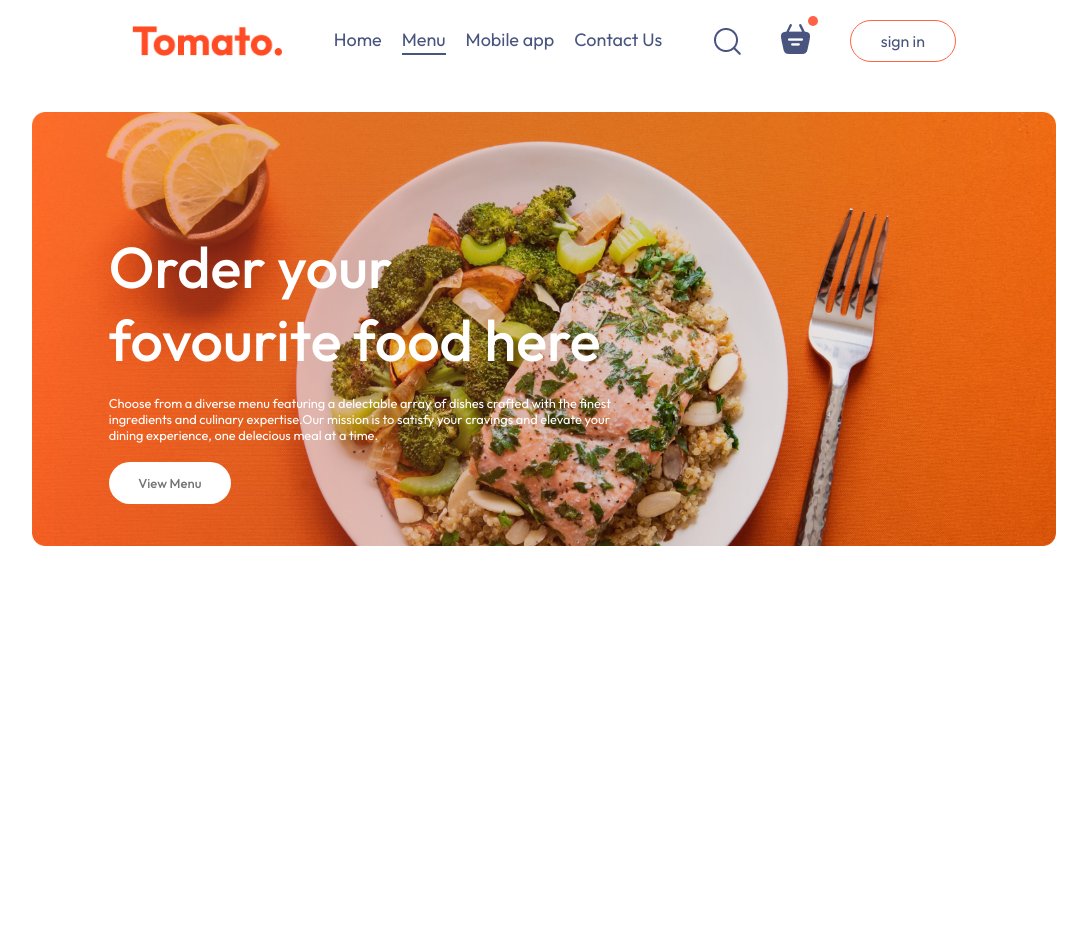
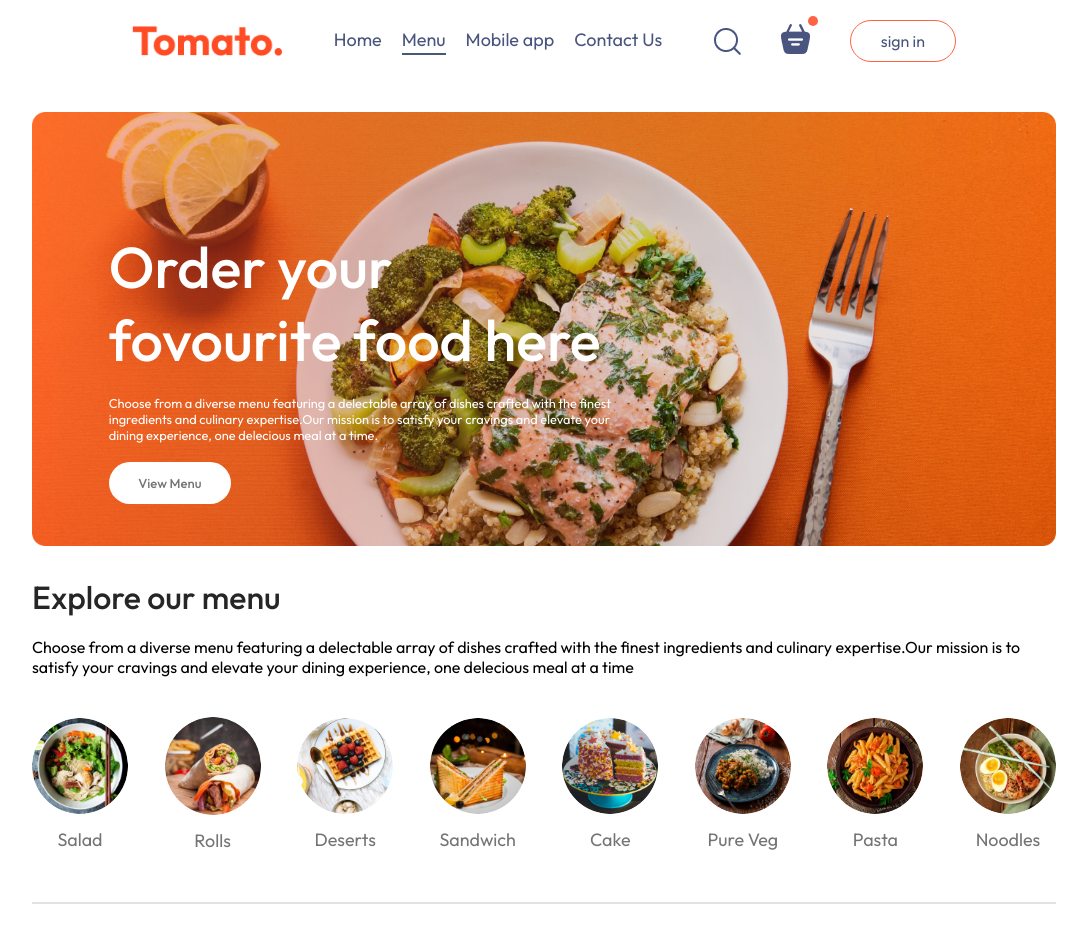
Before and after one commit to MungaiHub/react-food-delivery, a React (Vite) app in the folder frontend/: page / in a window 1280 px wide. Shown: the top 949 px of the page, without its empty margins (96-1183 px from the left). Before the commit the page ends 800 px from the top, so only its background shows below. Built offline with nearby package versions, Linux system fonts and the light colour scheme.

Commit message:
Added ExploreMenu, FoodDisplay, and FoodItem components with StoreContext integration and category-based rendering

```diff
--- /dev/null
+++ b/frontend/src/Context/StoreContext.jsx
@@ -0,0 +1,18 @@
+import { createContext } from "react";
+import { food_list } from "../assets/assets";
+
+export const StoreContext = createContext(null);
+
+const StoreContextProvider = (props) => {
+  const contextValue = {
+    food_list
+  };
+
+  return (
+    <StoreContext.Provider value={contextValue}>
+      {props.children}
+    </StoreContext.Provider>
+  );
+};
+
+export default StoreContextProvider;
--- a/frontend/src/components/ExploreMenu/ExploreMenu.css
+++ b/frontend/src/components/ExploreMenu/ExploreMenu.css
@@ -0,0 +1,49 @@
+.explore-menu{
+    display:flex;
+    flex-direction:column ;
+    gap:20px;
+}
+.explore-menu h1{
+    color:#262626;
+    font-weight: 500;
+}
+.explore-menu-text{
+    max-width:60%;
+    columns:#808080
+}
+.explore-menu-list{
+    display:flex;
+    justify-content: space-between;
+    align-items:center;
+    gap:30px;
+    text-align: center;
+    margin:20px 0px;
+    margin:20px 0px;
+    overflow-x:scroll;
+}
+.explore-menu-list::-webkit-scrollbar{
+    display:none;
+}
+.explore-menu-list-item img{
+    width: 7.5vw;
+    min-width:80px;
+    cursor: pointer;
+    border-radius: 50%;
+    transition: 0.2s;
+}
+.explore-menu-list-item p{
+    margin-top: 10px;
+    color: #747474;
+    font-size: max(1.4vw,16px);
+    cursor:pointer;
+}
+.explore-menu hr{
+    margin:10px 0px;
+    height:2px;
+    background-color: #e2e2e2;
+    border:none;
+}
+.explore-menu-list-item .active{
+    border: 4px solid tomato;
+    padding:2px;
+}
--- a/frontend/src/components/ExploreMenu/ExploreMenu.jsx
+++ b/frontend/src/components/ExploreMenu/ExploreMenu.jsx
@@ -1,9 +1,22 @@
 import React from 'react';
 import './ExploreMenu.css'
-const ExplorerMenu = () => {
+import { menu_list } from '../../assets/assets'
+const ExploreMenu = ({category,setCategory}) => {
   return (
-    <div>
-
+    <div className='explore-menu' id='explore-menu'>
+      <h1>Explore our menu</h1>
+      <p className='explore-menu-test'>Choose from a diverse menu featuring a delectable array of dishes crafted with the finest ingredients and culinary expertise.Our mission is to satisfy your cravings and elevate your dining experience, one delecious meal at a time</p>
+      <div className="explore-menu-list">
+        {menu_list.map((item, index)=>{
+          return(
+            <div onClick={()=>setCategory(prev=>prev===item.menu_name?"All":item.menu_name)} key={index} className="explore-menu-list-item">
+              <img className={category===item.menu_name?"active":""} src={item.menu_image} alt="" />
+              <p>{item.menu_name}</p>
+            </div>
+          )
+        })}
+      </div>
+      <hr/>
     </div>
   );
 }
--- /dev/null
+++ b/frontend/src/components/FoodDisplay/FoodDisplay.css
@@ -0,0 +1,14 @@
+.food-display{
+    margin-top:30px;
+}
+.food-display h2{
+    font-size:max(2vw,24px);
+    font-weight: 600;
+}
+.food-display-list{
+    display:grid;
+    grid-template-columns: repeat(auto-fill,minmax(240px,1fr));
+    margin-top: 30px;
+    gap:30px;
+    row-gap:50px;
+}
--- /dev/null
+++ b/frontend/src/components/FoodDisplay/FoodDisplay.jsx
@@ -0,0 +1,22 @@
+import React, { useContext } from 'react';
+import './FoodDisplay.css';
+import { StoreContext } from '../../Context/StoreContext';
+import FoodItem from '../FoodItem/FoodItem';
+
+
+const FoodDisplay = ({ category }) => {
+  const { food_list } = useContext(StoreContext);
+
+  return (
+    <div className='food-display' id='food-display'>
+      <h2>Top dishes near you</h2>
+      <div className="food-display-list">
+        {food_list.map((item, index)=>{
+          return <FoodItem key={index} id={item._id} name={item.name} description={item.description} price={item.price} image={item.image}/>
+        })}
+      </div>
+    </div>
+  );
+};
+
+export default FoodDisplay;
--- /dev/null
+++ b/frontend/src/components/FoodItem/FoodItem.jsx
@@ -0,0 +1,22 @@
+import React from 'react';
+import './FoodItem.css'
+import { assets } from '../../assets/assets';
+const FoodItem = ({id, name, price, description,image}) => {
+  return (
+    <div className='food-item'>
+      <div className="food-item-img-container">
+        <img className='food-item-image' src={image} alt="" />
+      </div>
+      <div className="food-item-info">
+        <div className="food-item-name-rating">
+            <p>{name}</p>
+            <img src={assets.rating_starts} alt="" />
+        </div>
+        <p className="food-item-desc">{description}</p>
+        <p className="food-item-price">${price}</p>
+      </div>
+    </div>
+  );
+}
+
+export default FoodItem;
--- a/frontend/src/main.jsx
+++ b/frontend/src/main.jsx
@@ -3,9 +3,14 @@
 import './index.css'
 import App from './App.jsx'
 import {BrowserRouter} from 'react-router-dom'
+import StoreContextProvider from './Context/StoreContext.jsx';
+
 
 createRoot(document.getElementById('root')).render(
   <BrowserRouter>
-    <App />
+  <StoreContextProvider>
+      <App />
+  </StoreContextProvider>
+
  </BrowserRouter>
 )
--- a/frontend/src/pages/Home/Home.jsx
+++ b/frontend/src/pages/Home/Home.jsx
@@ -1,13 +1,20 @@
-import React from 'react';
+import React, { useState } from 'react';
 import './Home.css'
 import Header from '../../components/Header/Header';
+import ExploreMenu from '../../components/ExploreMenu/ExploreMenu';
+import FoodDisplay from '../../components/FoodDisplay/FoodDisplay';
+
 
 const Home = () => {
+
+  const [category, setCategory] = useState("All")
   return (
     <div>
       <Header/>
+      <ExploreMenu category={category} setCategory={setCategory}/>
+      <FoodDisplay category={category}/>
     </div>
-  );
+  )
 }
 
 export default Home;
```
Also changed, not shown: frontend/src/components/FoodItem/FoodItem.css (added).
